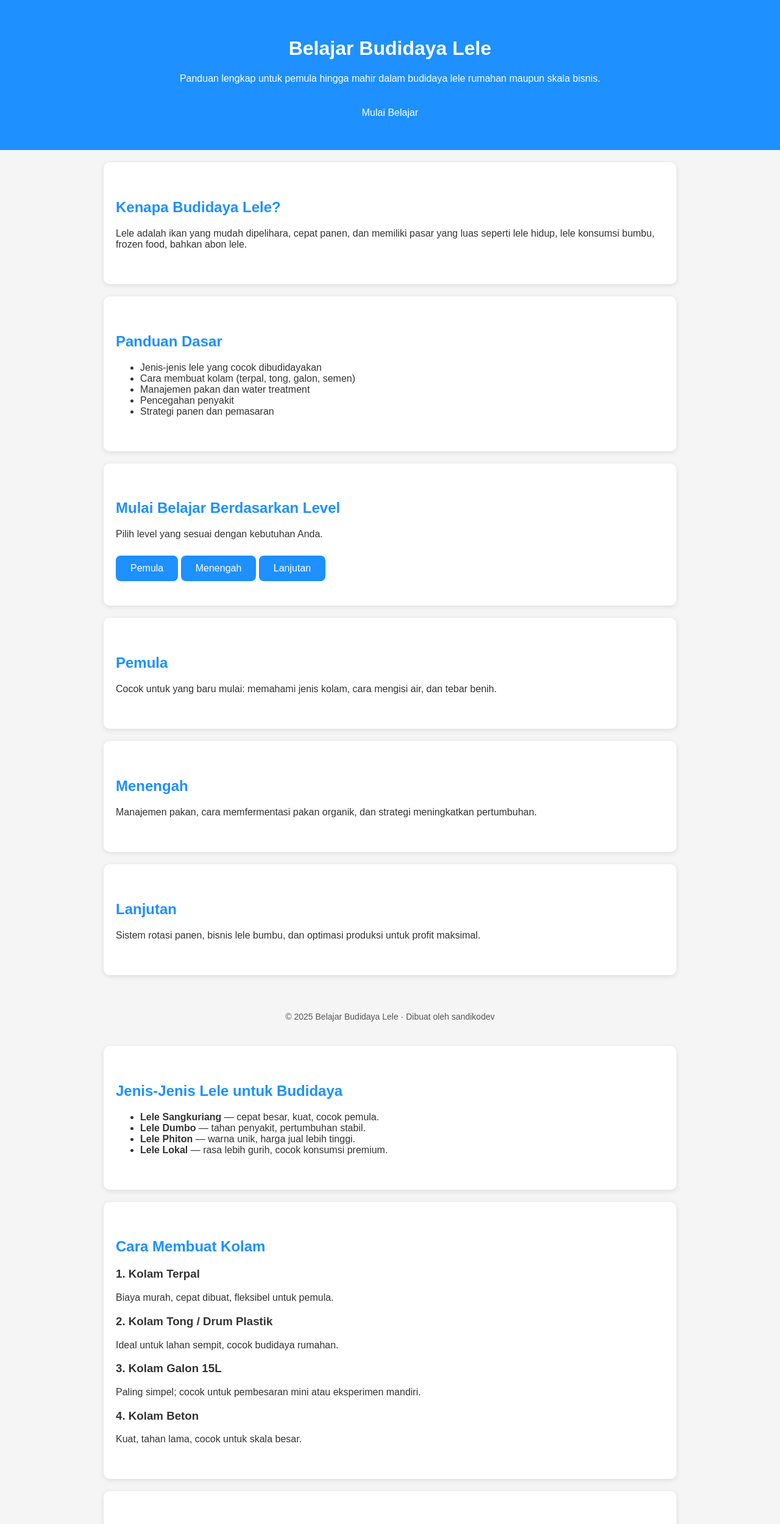
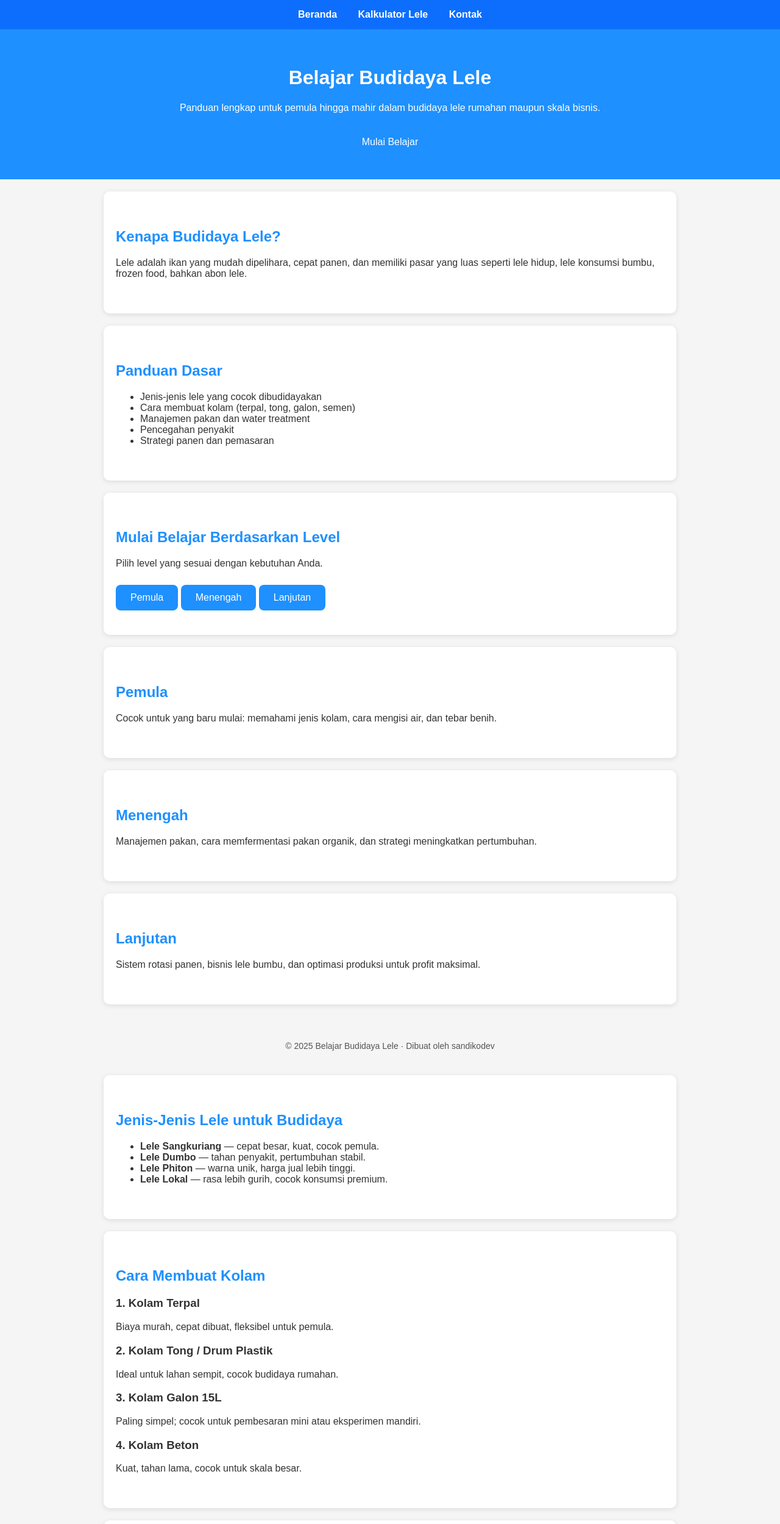
Before and after one commit to sandikodev/ternaklele, a plain HTML site: page index.html in a window 1280 px wide. Shown: the top 2499 px of the page at 61% size. Drawn offline with Linux system fonts and the light colour scheme.

Commit message:
Add navigation bar and smooth scroll script
Added a navigation bar and smooth scroll functionality.

```diff
--- a/index.html
+++ b/index.html
@@ -48,6 +48,11 @@
   </style>
 </head>
 <body>
+  <nav style="background:#0d6efd;padding:15px;text-align:center;">
+    <a href="index.html" style="color:white;margin:0 15px;text-decoration:none;font-weight:bold;">Beranda</a>
+    <a href="kalkulator.html" style="color:white;margin:0 15px;text-decoration:none;font-weight:bold;">Kalkulator Lele</a>
+    <a href="kontak.html" style="color:white;margin:0 15px;text-decoration:none;font-weight:bold;">Kontak</a>
+  </nav>
   <header>
     <h1>Belajar Budidaya Lele</h1>
     <p>Panduan lengkap untuk pemula hingga mahir dalam budidaya lele rumahan maupun skala bisnis.</p>
@@ -81,7 +86,12 @@
     <p>Sistem rotasi panen, bisnis lele bumbu, dan optimasi produksi untuk profit maksimal.</p>
   </section>  <footer>
     &copy; 2025 Belajar Budidaya Lele · Dibuat oleh sandikodev
-  </footer><!-- Tambahan Section Lebih Lengkap --><section>
+  </footer>
+<script>
+// Smooth scroll
+const links=document.querySelectorAll('a[href^="#"]');
+links.forEach(link=>{link.addEventListener('click',function(e){e.preventDefault();document.querySelector(this.getAttribute('href')).scrollIntoView({behavior:'smooth'});});});
+</script><!-- Tambahan Section Lebih Lengkap --><section>
   <h2>Jenis-Jenis Lele untuk Budidaya</h2>
   <ul>
     <li><strong>Lele Sangkuriang</strong> — cepat besar, kuat, cocok pemula.</li>
```
